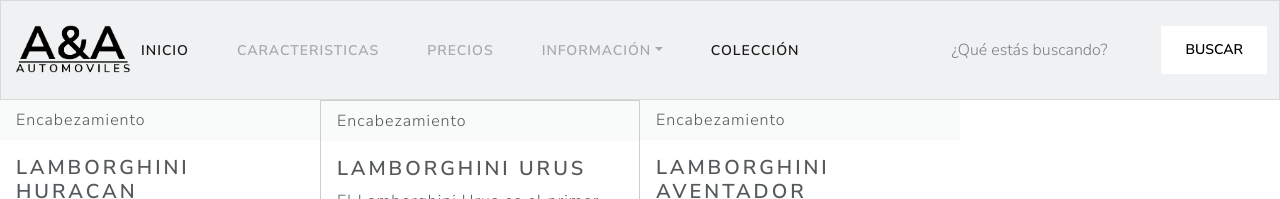
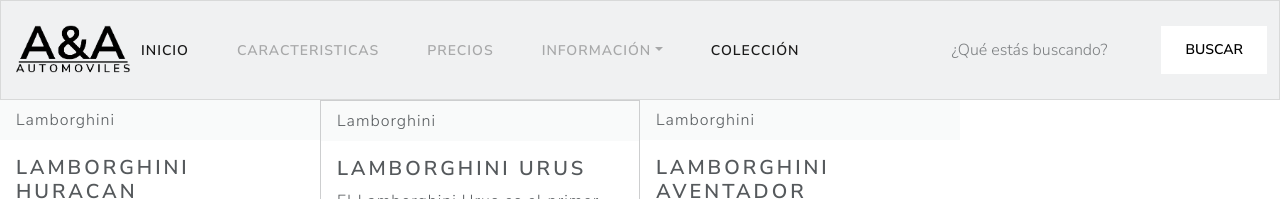
Before and after one commit to acastellon1/Electiva_A1_Act4, an Angular app: page / in a window 1280 px wide. Shown: the top 199 px of the page. Built offline with nearby package versions, Linux system fonts and the light colour scheme.

Commit message:
cards cambio 4

```diff
--- a/src/app/components/layout/section/section.component.html
+++ b/src/app/components/layout/section/section.component.html
@@ -1,6 +1,6 @@
 <div class="cards">
     <div class="card border-primary mb-3" style="max-width: 20rem;">
-        <div class="card-header"><font style="vertical-align: inherit;"><font style="vertical-align: inherit;">Encabezamiento</font></font></div>
+        <div class="card-header"><font style="vertical-align: inherit;"><font style="vertical-align: inherit;">Lamborghini</font></font></div>
         <div class="card-body">
           <h4 class="card-title"><font style="vertical-align: inherit;"><font style="vertical-align: inherit;">LAMBORGHINI HURACAN</font></font></h4>
           <p class="card-text"><font style="vertical-align: inherit;"><font style="vertical-align: inherit;">El Lamborghini Huracán es el acuerdo ideal entre tecnología y diseño.
@@ -8,18 +8,19 @@
         </div>
       </div>
       <div class="card border-secondary mb-3" style="max-width: 20rem;">
-        <div class="card-header"><font style="vertical-align: inherit;"><font style="vertical-align: inherit;">Encabezamiento</font></font></div>
+        <div class="card-header"><font style="vertical-align: inherit;"><font style="vertical-align: inherit;">Lamborghini</font></font></div>
         <div class="card-body">
           <h4 class="card-title"><font style="vertical-align: inherit;"><font style="vertical-align: inherit;">LAMBORGHINI URUS</font></font></h4>
           <p class="card-text"><font style="vertical-align: inherit;"><font style="vertical-align: inherit;">El Lamborghini Urus es el primer vehículo utilitario superdeportivo en todo el mundo que fusiona el alma de un coche superdeportivo y la funcionalidad de un SUV. Impulsado por un motor V8 biturbo de 4,0 litros que genera 650 CV de potencia y un par de 850 Nm</font></font></p>
         </div>
       </div>
       <div class="card border-success mb-3" style="max-width: 20rem;">
-        <div class="card-header"><font style="vertical-align: inherit;"><font style="vertical-align: inherit;">Encabezamiento</font></font></div>
+        <div class="card-header"><font style="vertical-align: inherit;"><font style="vertical-align: inherit;">Lamborghini</font></font></div>
         <div class="card-body">
           <h4 class="card-title"><font style="vertical-align: inherit;"><font style="vertical-align: inherit;">LAMBORGHINI AVENTADOR</font></font></h4>
           <p class="card-text"><font style="vertical-align: inherit;"><font style="vertical-align: inherit;">El Aventador ha sido diseñado para ir más allá del propio concepto de rendimiento, convirtiéndose rápidamente en el punto de referencia para el sector de los superdeportivos y adelantándose ya hoy a los coches del futuro.</font></font></p>
         </div>
+      </div>
 
-      </div>
+
 </div>
```
